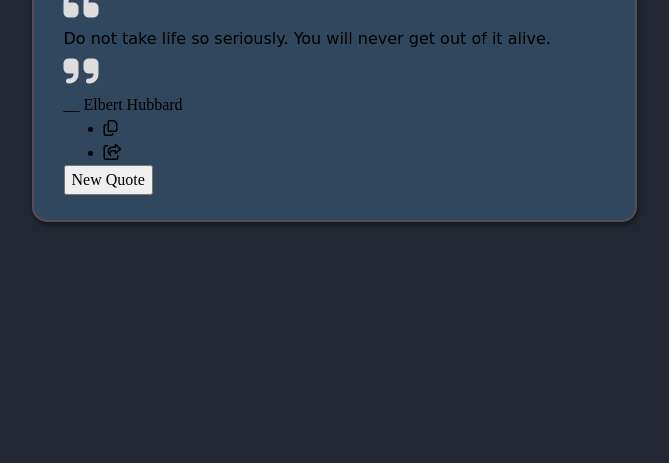
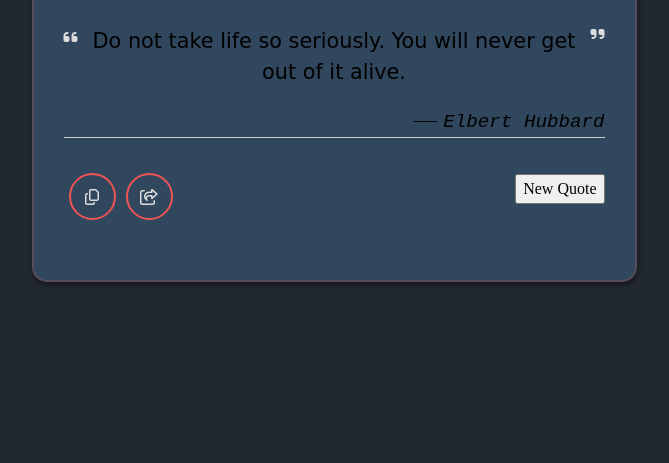
Before and after one commit to ab1820/Random-Message-Generator, a plain HTML site: page index.html in a window 1280 px wide. Shown: the part 337-800 px from the top of the page, without its empty margins (306-975 px from the left). Drawn offline with Linux system fonts and the light colour scheme; a web font is replaced by a local one.

Commit message:
styling still

```diff
--- a/main.css
+++ b/main.css
@@ -42,6 +42,8 @@ h1 {
   font-weight: 600;
   color: var(--heading-color);
   text-shadow: 1px 1px 5px #dddddd3f;
+  text-align: center;
+  font-size: 2.4rem;
 }
 
 :root {
@@ -64,3 +66,76 @@ h1 {
   box-shadow: 1px 3px 5px rgba(0, 0, 0, 0.445);
   border: 2px solid #f0545436;
 }
+
+.wrapper .content {
+  margin: 35px 0;
+}
+
+.content .quote-area {
+  display: flex;
+  justify-content: center;
+}
+
+.quote-area .quote {
+  font-size: 1.3rem;
+  text-align: center;
+}
+
+.quote-area i {
+  font-size: 1rem;
+}
+
+.quote-area i:first-child {
+  margin: 3px 10px 0 0;
+}
+
+.quote-area i:last-child {
+  margin: 0 0 3px 10px;
+}
+
+.content .author {
+  display: flex;
+  justify-content: flex-end;
+  margin-top: 20px;
+  font-style: italic;
+  font-family: monospace;
+  font-size: 1.2rem;
+}
+
+.author span:first-child {
+  margin: -7px 5px 0 0;
+  font-family: monospace;
+}
+
+.wrapper .buttons {
+  border-top: 1px solid #ccc;
+}
+
+.buttons .features {
+  display: flex;
+  align-items: center;
+  justify-content: space-between;
+  margin-top: 20px;
+}
+
+.features ul {
+  display: flex;
+}
+
+.features ul li {
+  list-style: none;
+  margin: 0 5px;
+  margin-top: 15px;
+  height: 47px;
+  width: 47px;
+  border: 2px solid var(--heading-color);
+  border-radius: 50%;
+  display: flex;
+  align-items: center;
+  justify-content: center;
+  color: var(--font-color);
+}
+
+.features ul li:first-child {
+  margin-left: -35px;
+}
```
Also changed, not shown: index.html (+2 -1 lines).
